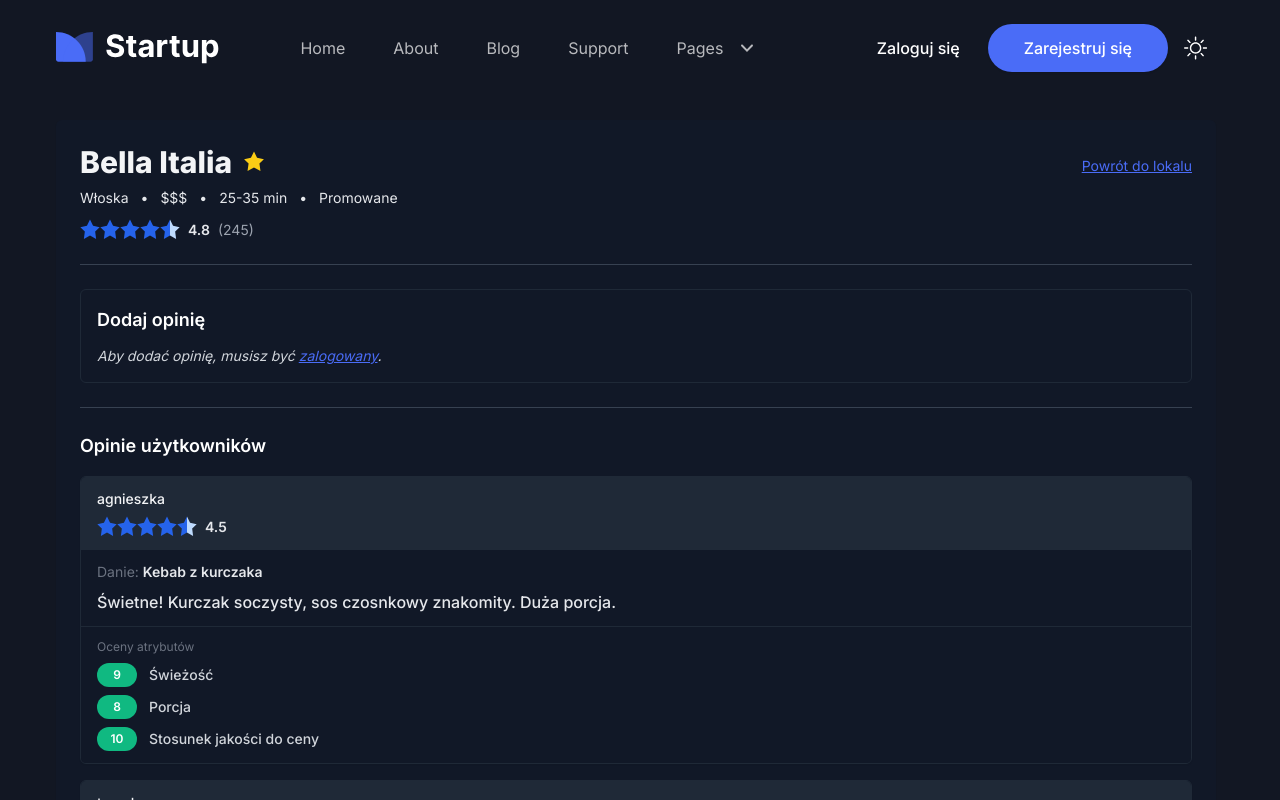
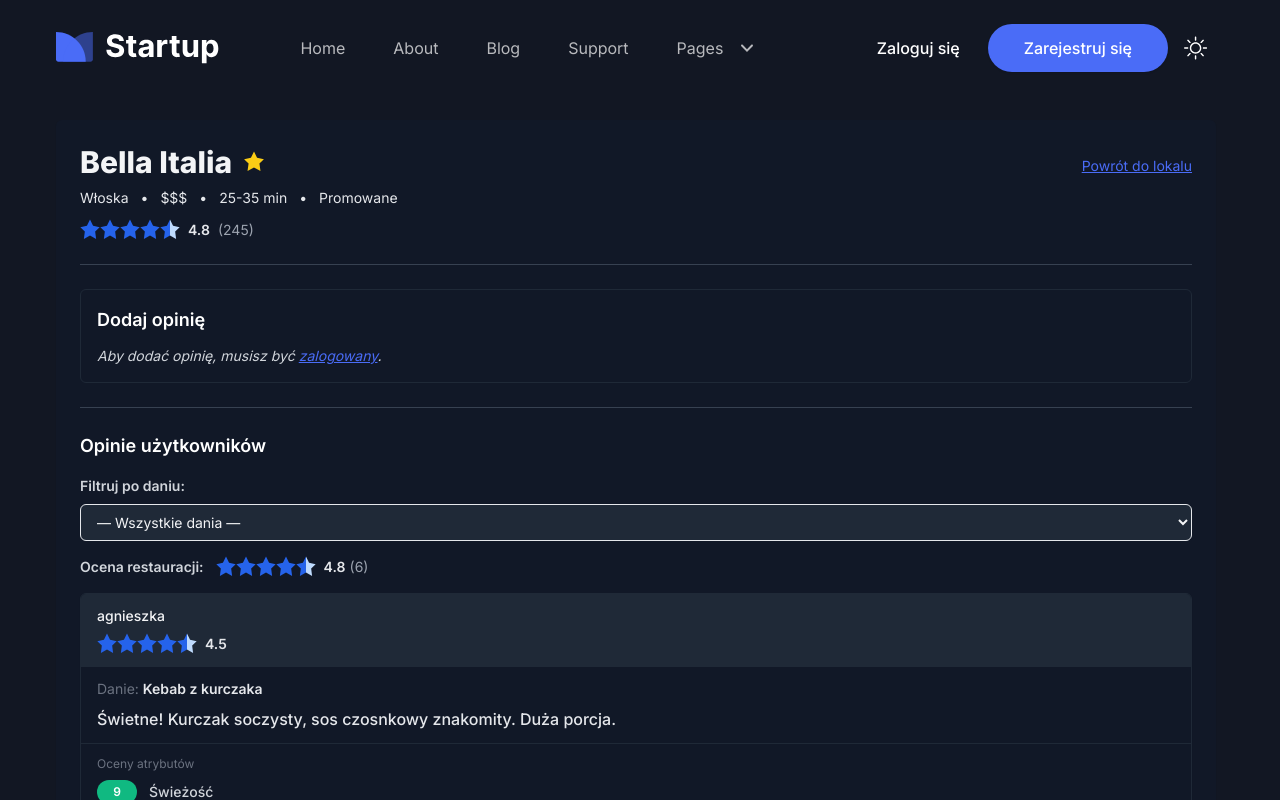
Before and after one commit to maciejwaloszczyk/foodie, a Next.js app: page /restaurant/1/reviews in a window 1280 px wide. Shown: the top 800 px of the page. Built offline with nearby package versions, Linux system fonts and the light colour scheme.

Commit message:
Dodanie filtrowania opinii po daniu.

```diff
--- a/components/Restaurant/RestaurantReviews.tsx
+++ b/components/Restaurant/RestaurantReviews.tsx
@@ -54,7 +54,7 @@ function Stars({ rating }: { rating: number }) {
   );
 }
 
-function Header({ restaurant, count }: { restaurant: Restaurant; count: number }) {
+function Header({ restaurant }: { restaurant: Restaurant }) {
   return (
     <header className="mb-4">
       <div className="flex items-center justify-between">
@@ -308,24 +308,34 @@ function ReviewCard({ rev }: { rev: any }) {
 export default function RestaurantReviews({ restaurant }: Props) {
   const rest = restaurant as any;
 
-  // prefer explicit review ids on restaurant object, otherwise use restaurant.dishes -> review.dish_id
   const restaurantReviewIds: number[] = rest.reviews ?? [];
   const restaurantDishIds: number[] = rest.dishes ?? [];
 
-  let reviewsToShow: Review[] = [];
+  // NEW: selection state to filter reviews by dish
+  const [selectedDishId, setSelectedDishId] = useState<number | "all">("all");
 
+  // all dishes objects for this restaurant
+  const dishesForRestaurant = dishData.filter((d) => restaurantDishIds.includes(d.id));
+
+  // base reviews derived from restaurant (unchanged logic)
+  let baseReviews: Review[] = [];
   if (restaurantReviewIds.length > 0) {
-    reviewsToShow = reviewData.filter((r) => restaurantReviewIds.includes(r.id));
+    baseReviews = reviewData.filter((r) => restaurantReviewIds.includes(r.id));
   } else if (restaurantDishIds.length > 0) {
-    reviewsToShow = reviewData.filter((r) => restaurantDishIds.includes(r.dish_id));
+    baseReviews = reviewData.filter((r) => restaurantDishIds.includes(r.dish_id));
   } else {
-    // fallback: no restaurant-specific mapping — show none (avoid showing all reviews)
-    reviewsToShow = [];
+    baseReviews = [];
   }
+
+  // NEW: currently selected dish object (null = wszystkie)
+  const selectedDish = selectedDishId === "all" ? null : dishesForRestaurant.find((d) => d.id === selectedDishId);
+
+  // apply dish filter (shows all when "all")
+  const reviewsToShow = selectedDishId === "all" ? baseReviews : baseReviews.filter((r) => r.dish_id === selectedDishId);
 
   return (
     <article className="bg-white dark:bg-gray-900 rounded-md p-4 sm:p-6 shadow-sm">
-      <Header restaurant={restaurant} count={reviewsToShow.length} />
+      <Header restaurant={restaurant} />
 
       <hr className="border-gray-700 my-6" />
 
@@ -335,6 +345,47 @@ export default function RestaurantReviews({ restaurant }: Props) {
 
       <section>
         <h2 className="text-lg font-semibold mb-4">Opinie użytkowników</h2>
+
+        {/* NEW: filter menu — wybór dania */}
+        <div className="mb-4">
+          <label className="block text-sm text-gray-600 font-semibold dark:text-gray-300 mb-2">Filtruj po daniu:</label>
+          <select
+            value={selectedDishId}
+            onChange={(e) => setSelectedDishId(e.target.value === "all" ? "all" : Number(e.target.value))}
+            className="w-full rounded-md border border-gray-200 px-3 py-2 text-sm bg-white dark:bg-gray-800 text-gray-900 dark:text-gray-100"
+          >
+            <option value="all">— Wszystkie dania —</option>
+            {dishesForRestaurant.map((d) => (
+              <option key={d.id} value={d.id}>
+                {d.name}
+              </option>
+            ))}
+          </select>
+        </div>
+
+        {/* Jeśli wybrano konkretne danie, pokaż jego zapisane rating (z dishData) */}
+        {selectedDish ? (
+          <div className="mb-4 flex items-center gap-3">
+            <div className="text-sm text-gray-600 font-semibold dark:text-gray-300">Ocena dania:</div>
+
+            {/* zmniejszony odstęp między gwiazdkami a nawiasem */}
+            <div className="flex items-center gap-2">
+              <Stars rating={selectedDish.rating ?? 0} />
+              <span className="text-sm text-gray-600 dark:text-gray-400">({reviewsToShow.length})</span>
+            </div>
+          </div>
+        ) : (
+          <div className="mb-4 flex items-center gap-3">
+            <div className="text-sm text-gray-600 font-semibold dark:text-gray-300">Ocena restauracji:</div>
+
+            {/* zmniejszony odstęp między gwiazdkami a nawiasem */}
+            <div className="flex items-center gap-1">
+              <Stars rating={restaurant.rating ?? 0} />
+              <span className="text-sm text-gray-600 dark:text-gray-400">({reviewsToShow.length})</span>
+            </div>
+          </div>
+        )}
+
         <div className="space-y-4">
           {reviewsToShow.length > 0 ? (
             reviewsToShow.map((rev: any) => <ReviewCard key={rev.id} rev={rev} />)
@@ -343,8 +394,6 @@ export default function RestaurantReviews({ restaurant }: Props) {
           )}
         </div>
       </section>
-
-      {/* removed: Review IDs (z restaurantData) display */}
     </article>
   );
 }
--- a/components/Restaurant/data/dishData.tsx
+++ b/components/Restaurant/data/dishData.tsx
@@ -1,9 +1,20 @@
 import { Dish } from "@/types/dish";
+import { reviewData } from "./reviewData";
 
-/**
- * Testowe dania — tylko dla restaurant_id = 1 (zgodnie z prośbą)
- * Pola odpowiadają dokładnie typowi types/dish.ts
- */
+function computeDishRating(dishId: number): number | null {
+  const reviews = reviewData.filter((r) => r.dish_id === dishId);
+  const values = reviews.map((r) => r.overall_rating ?? 0).filter((v) => v > 0);
+  if (values.length === 0) return null;
+
+  // jeśli najwyższa wartość > 5 to zakładamy skalę 1..10 i przeskalowujemy (/2),
+  // w przeciwnym razie traktujemy wartości jako już w skali 1..5
+  const maxVal = Math.max(...values);
+  const scaledValues = values.map((v) => (maxVal > 5 ? v / 2 : v));
+
+  const avg = scaledValues.reduce((acc, v) => acc + v, 0) / scaledValues.length;
+  return Math.round(avg * 10) / 10; // 1 miejsce po przecinku
+}
+
 export const dishData: Dish[] = [
   {
     id: 1,
@@ -11,7 +22,7 @@ export const dishData: Dish[] = [
     description: "Kebab z kurczaka z sosem czosnkowym i świeżymi warzywami.",
     price: 25.99,
     category: "Kebab",
-    rating: 4.5,
+    rating: computeDishRating(1) ?? 0,
     restaurant_id: 1,
     dish_attributes: [1, 2, 5],
     reviews: [1, 2, 3],
@@ -22,7 +33,7 @@ export const dishData: Dish[] = [
     description: "Wrap z domowymi falafelami, hummusem i surówką.",
     price: 22.5,
     category: "Wrap",
-    rating: 4.2,
+    rating: computeDishRating(2) ?? 0,
     restaurant_id: 1,
     dish_attributes: [1, 2, 3, 5],
     reviews: [4],
@@ -33,7 +44,7 @@ export const dishData: Dish[] = [
     description: "Miska z ryżem, fasolą, grillowanym kurczakiem, salsą i guacamole.",
     price: 29.0,
     category: "Meksykańskie",
-    rating: 3.75,
+    rating: computeDishRating(3) ?? 0,
     restaurant_id: 1,
     dish_attributes: [1, 3, 4, 5],
     reviews: [5, 6],
@@ -44,7 +55,7 @@ export const dishData: Dish[] = [
     description: "Wołowy burger z karmelizowaną cebulą, serem cheddar i sosem BBQ.",
     price: 34.5,
     category: "Burgery",
-    rating: 4.1,
+    rating: computeDishRating(4) ?? 0,
     restaurant_id: 2,
     dish_attributes: [1, 6, 7, 5],
     reviews: [7, 8],
@@ -55,7 +66,7 @@ export const dishData: Dish[] = [
     description: "Sałatka z mieszanką sałat, grillowanymi krewetkami i sosem cytrynowym.",
     price: 39.0,
     category: "Sałatki",
-    rating: 4.4,
+    rating: computeDishRating(5) ?? 0,
     restaurant_id: 2,
     dish_attributes: [1, 4, 6, 5],
     reviews: [9],
```
